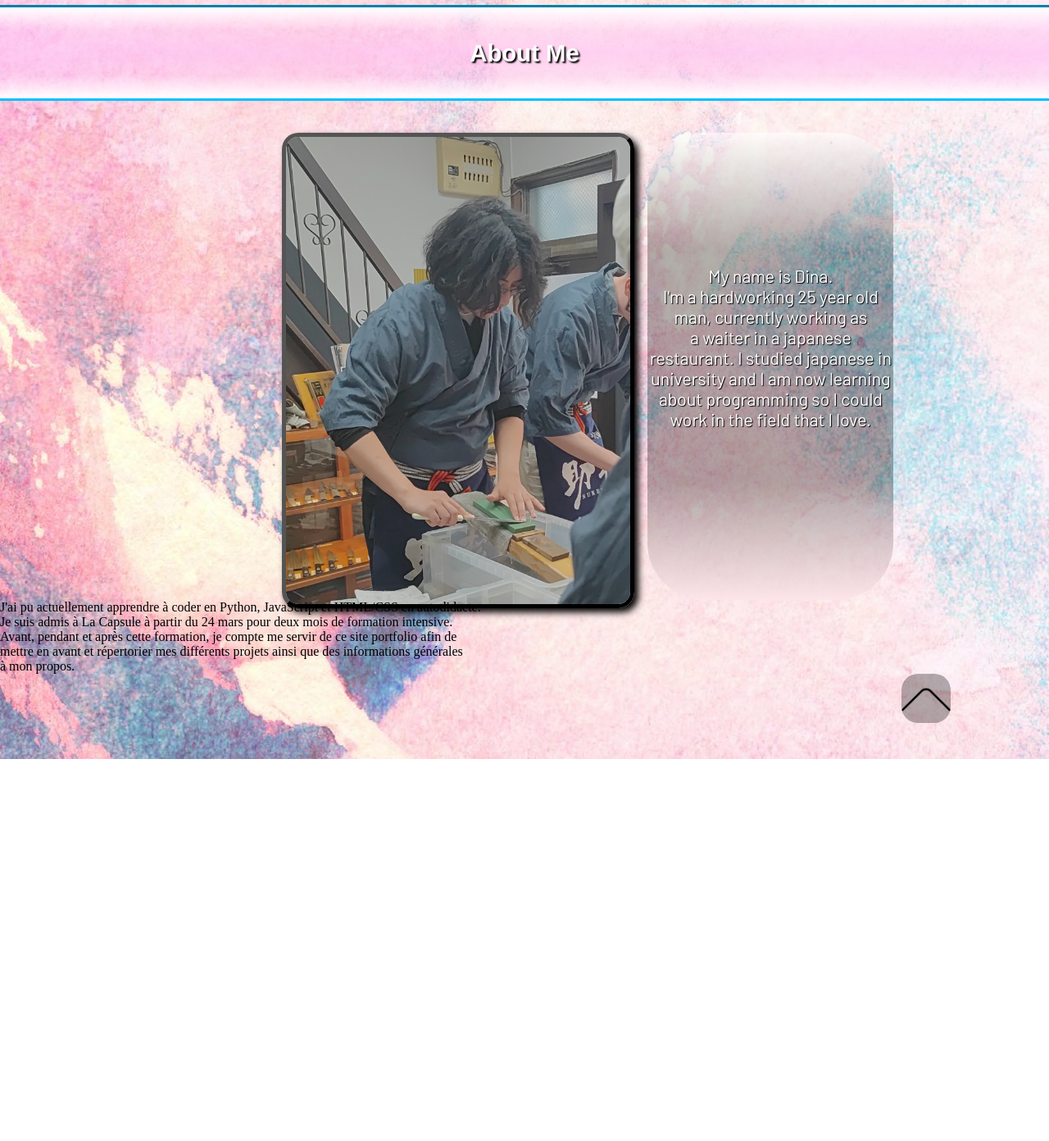
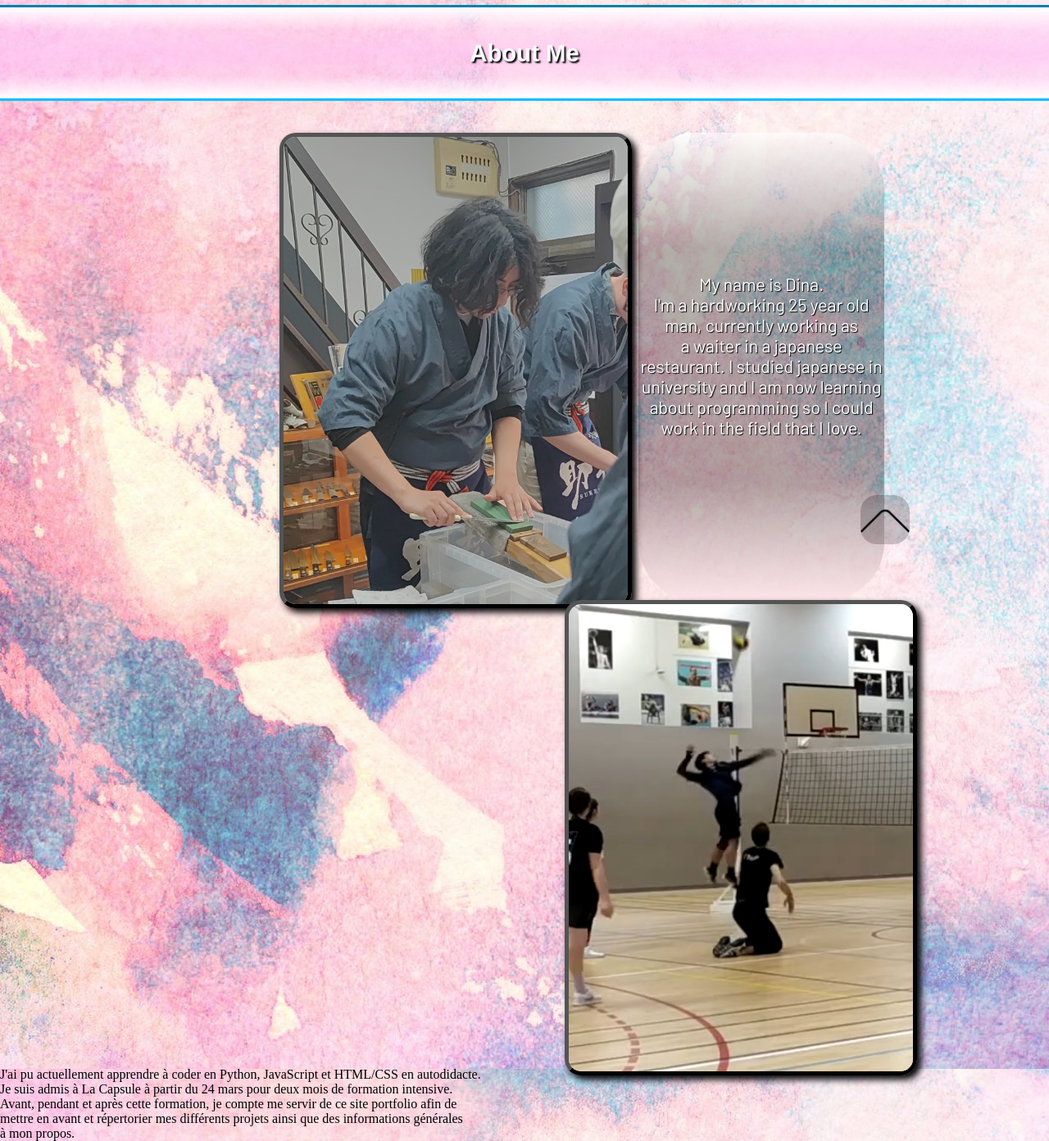
Before and after one commit to OkimaDEmba/portfolio, a website built with Vite: page aboutme.html in a window 1280 px wide. Shown: the part 92-1484 px from the top of the page at 82% size. Before the commit the page ends 1018 px from the top, so only its background shows below. Built offline with nearby package versions, Linux system fonts and the light colour scheme; a web font is replaced by a local one.

Commit message:
J'ai mis en place le bouton top et j'ai ajouté une image dans aboutme

```diff
--- a/aboutme.html
+++ b/aboutme.html
@@ -33,13 +33,16 @@
   </div>
   <main>
 
-    <div class = image-container>
+    <div class = "dinapic-container">
       <img src = "images/dinaaboutme.jpg" class="dinapic" alt= "Photo de moi">
     </div>
     <div class="firstparagraph">
       <p>My name is Dina.<br>I'm a hardworking 25 year old man, currently working as<br>
         a waiter in a japanese restaurant. I studied japanese in university and I am now learning<br>
         about programming so I could work in the field that I love.
+    </div>
+    <div class="volley-container">
+      <img src="images/volleydina.jpg" class="volleydina" alt= "Photo de volleyball">
     </div>
     <div class="other">
       <p class="other">J'ai pu actuellement apprendre à coder en Python, JavaScript et HTML/CSS en autodidacte.<br>
--- a/style/aboutme.css
+++ b/style/aboutme.css
@@ -117,8 +117,9 @@ main{
     background-image: linear-gradient(to top, #FFF, rgba(255,194,243,0.47),rgba(255,194,243,0.7), rgba(255,194,243,0.47), #FFF);
     color: white;
 }
-.image-container{
+.dinapic-container{
     grid-column: 1;
+    grid-row: 1;
     width: 420px;
     height: 570px;
     margin-left: 55%;
@@ -131,6 +132,19 @@ main{
     border-radius: 20px;
     box-shadow: 5px 5px 8px #000 ;
 
+}
+.volley-container{
+    grid-column: 4;
+    grid-row: 2;
+    width: 420px;
+    height: 570px;
+}
+.volleydina{
+    width: 100%;
+    height: 100%;
+    border: 5px outset black;
+    border-radius: 20px;
+    box-shadow: 5px 5px 8px #000 ;
 }
 .firstparagraph{
     grid-area: main;
@@ -156,11 +170,13 @@ footer{
     grid-area: footer;
     display: grid;
     grid-template-columns: repeat(2, 1fr);
+
 }
 .top{
     grid-column-start: -1;
-    margin-right: 120px;
-    margin-bottom: 40px;
+    position: fixed;
+    bottom: 40px;
+    right: 170px;
 
 }
 .top-container{
@@ -168,7 +184,7 @@ footer{
 }
 .top-container img{
     width: 100%;
-    background : rgba(0,0,0,0.3);
+    background : rgba(0,0,0,0.2);
     border-radius: 20px;
 }
 .top-container img:hover{
```
Also changed, not shown: images/volleydina.jpg (added).
